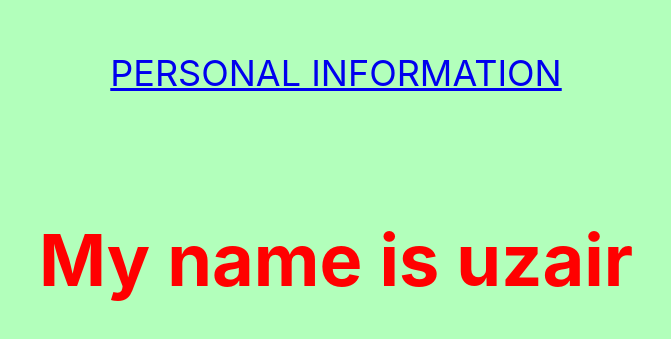
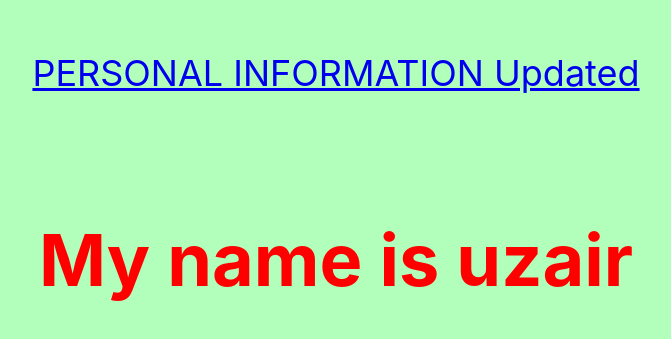
Before and after one commit to Uzair7229/demo, a React (Create React App) app in the folder new/: page / in a window 1280 px wide. Shown: the part 199-538 px from the top of the page, without its empty margins (304-975 px from the left). Built offline with nearby package versions, Linux system fonts and the light colour scheme; no server answers.

Commit message:
Uzair changes

```diff
--- a/new/src/App.js
+++ b/new/src/App.js
@@ -29,7 +29,7 @@ componentWillMount() {
           target="_blank"
           rel="noopener noreferrer"
         >
-          PERSONAL INFORMATION
+          PERSONAL INFORMATION Updated
          </a>
         <p className="backend" id="2">{this.state.apiResponse}</p>
         <h1>My name is uzair</h1>
```
